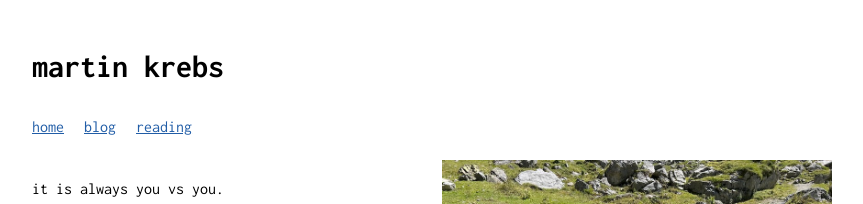
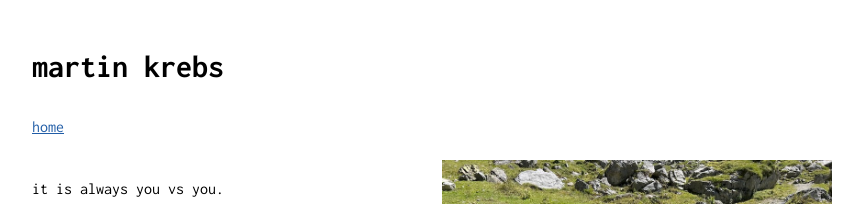
Before and after one commit to krebso/wp, a plain HTML site: page index.html in a window 1280 px wide. Shown: the top 204 px of the page, without its empty margins (208-1071 px from the left). Drawn offline with Linux system fonts and the light colour scheme.

Commit message:
feat: removed sections without content

```diff
--- a/index.html
+++ b/index.html
@@ -15,8 +15,6 @@
         <nav>
             <ul>
                 <li><a href="index.html">home</a></li>
-                <li><a href="blog.html">blog</a></li>
-                <li><a href="reading.html">reading</a></li>
             </ul>
         </nav>
 
```
